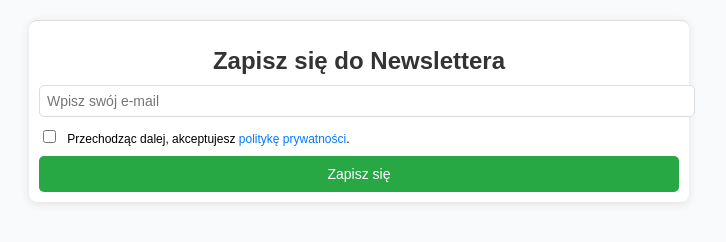
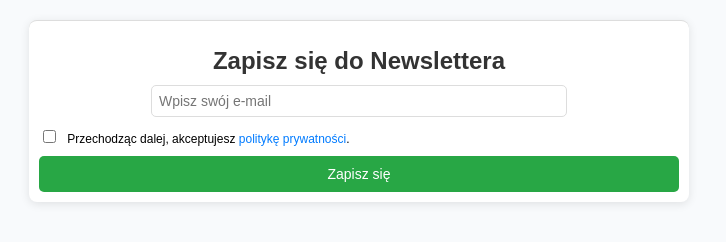
Before and after one commit to MarcinCampteam/newsletter, a plain HTML site: page index.html in a window 1280 px wide. Shown: the whole page, without its empty margins (281-1007 px from the left). Drawn offline with Linux system fonts and the light colour scheme.

Commit message:
Update index.html

```diff
--- a/index.html
+++ b/index.html
@@ -29,9 +29,11 @@
             font-size: 1.5em; /* Zmniejszony rozmiar nagłówka */
         }
         .newsletter-form input[type="email"] {
-            width: 100%;
+            width: calc(100% - 20px); /* Wyśrodkowanie z odjęciem marginesów */
+            max-width: 400px; /* Ograniczenie maksymalnej szerokości pola */
             padding: 7px;
-            margin-bottom: 10px;
+            margin: 0 auto 10px auto; /* Wyśrodkowanie i odstęp dolny */
+            display: block; /* Aby ramka była traktowana jak blok */
             border: 1px solid #ddd;
             border-radius: 5px;
             font-size: 14px; /* Zmniejszony rozmiar tekstu */
```
